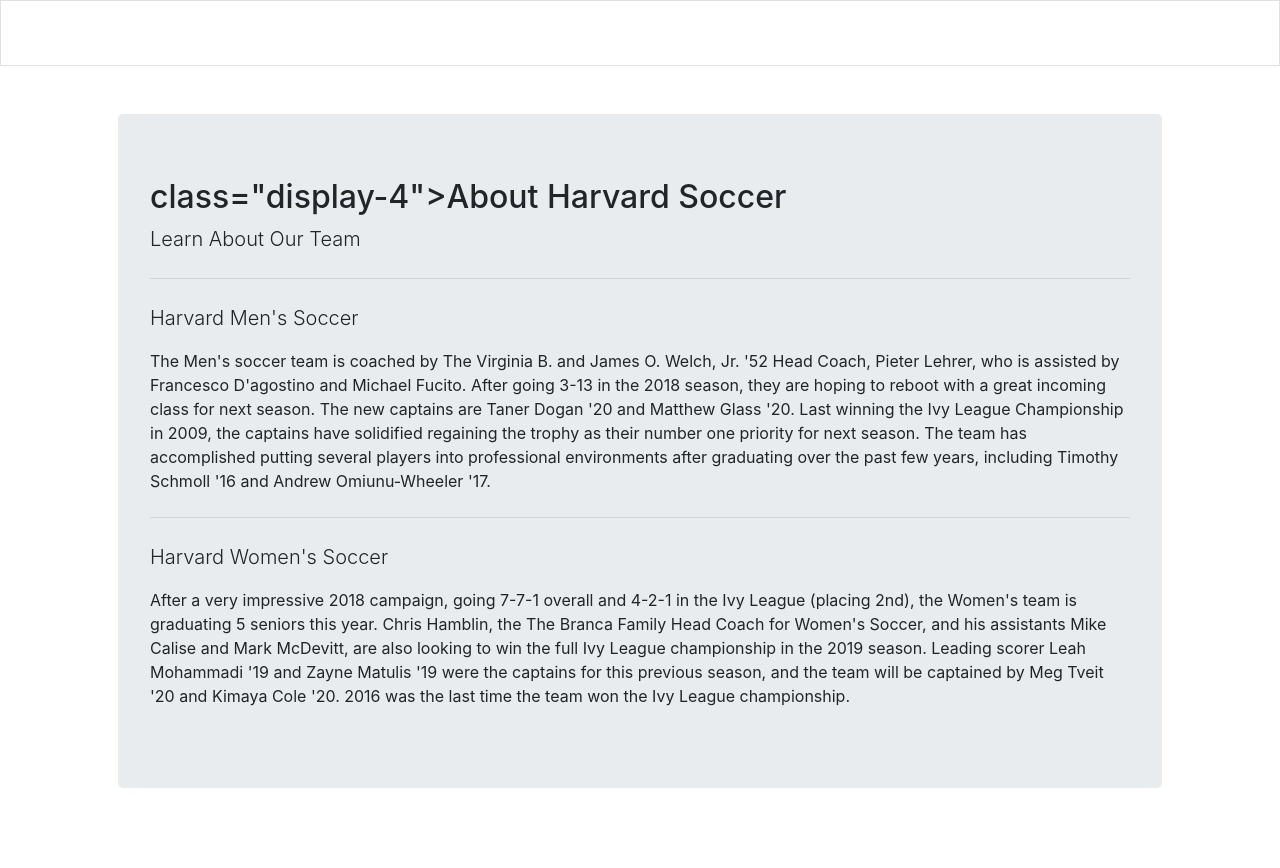
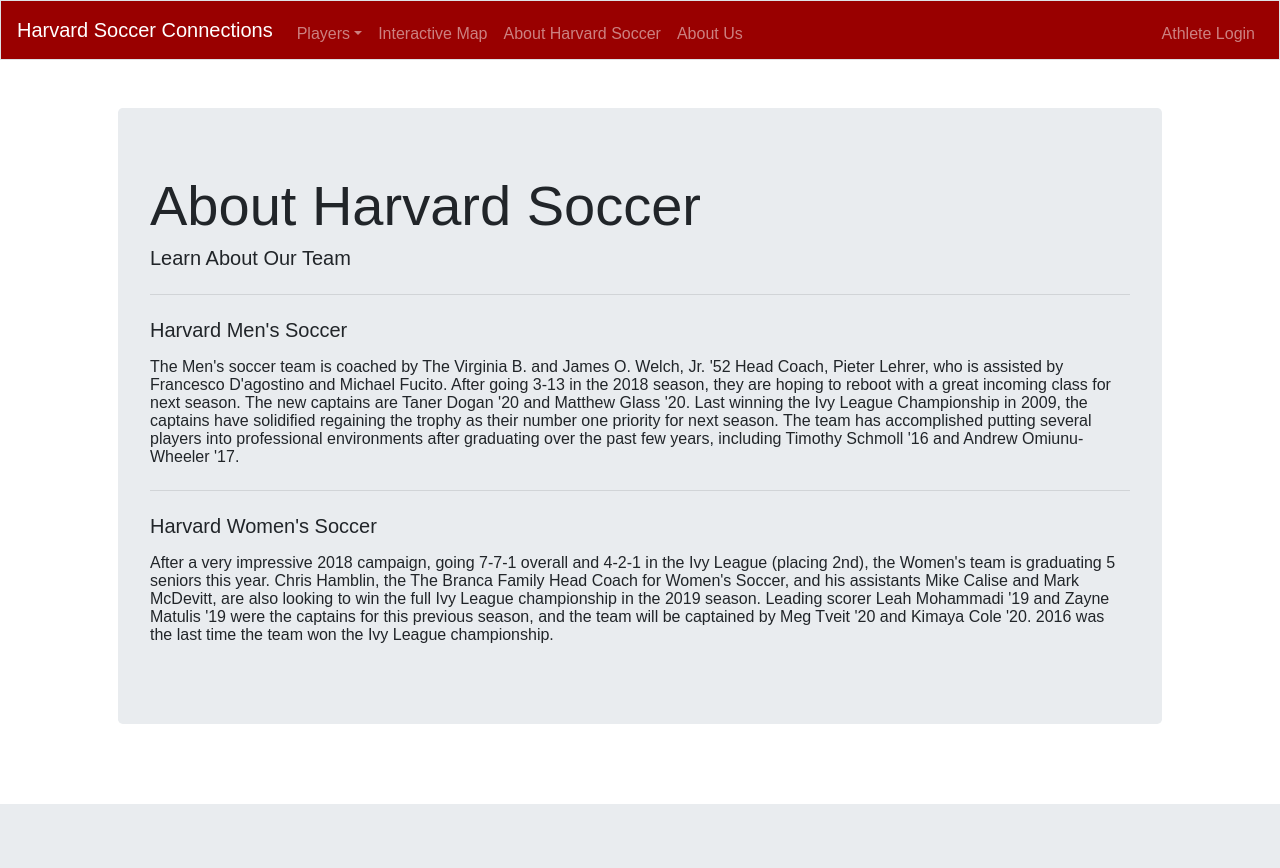
Before and after one commit to alexdd1414/harvardsoccer, a Flask app: page /harvard in a window 1280 px wide. After the commit the page ends 804 px from the top, so only its background shows below. Run offline with Flask 2, Linux system fonts and the light colour scheme; some libraries are stand-ins or nearby versions.

Commit message:
edited on layout.html

```diff
--- a/templates/harvard.html
+++ b/templates/harvard.html
@@ -7,7 +7,7 @@
 {% block main %}
 
 <div class="jumbotron">
-  <h2> class="display-4">About Harvard Soccer</h2>
+  <h2 class="display-4">About Harvard Soccer</h2>
   <p class="lead">Learn About Our Team</p>
   <hr class="my-4">
    <p class="lead">Harvard Men's Soccer</p>
--- a/templates/layout.html
+++ b/templates/layout.html
@@ -11,7 +11,7 @@
         <!-- documentation at http://getbootstrap.com/docs/4.1/, alternative themes at https://bootswatch.com/ -->
         <link href="https://maxcdn.bootstrapcdn.com/bootstrap/4.1.3/css/bootstrap.min.css" rel="stylesheet">
 
-        <link href="/static/styles.css" rel="stylesheet">
+        <link href="/static/style.css" rel="stylesheet">
 
         <script src="https://code.jquery.com/jquery-3.3.1.min.js"></script>
         <script src="https://cdnjs.cloudflare.com/ajax/libs/popper.js/1.14.3/umd/popper.min.js"></script>
```
